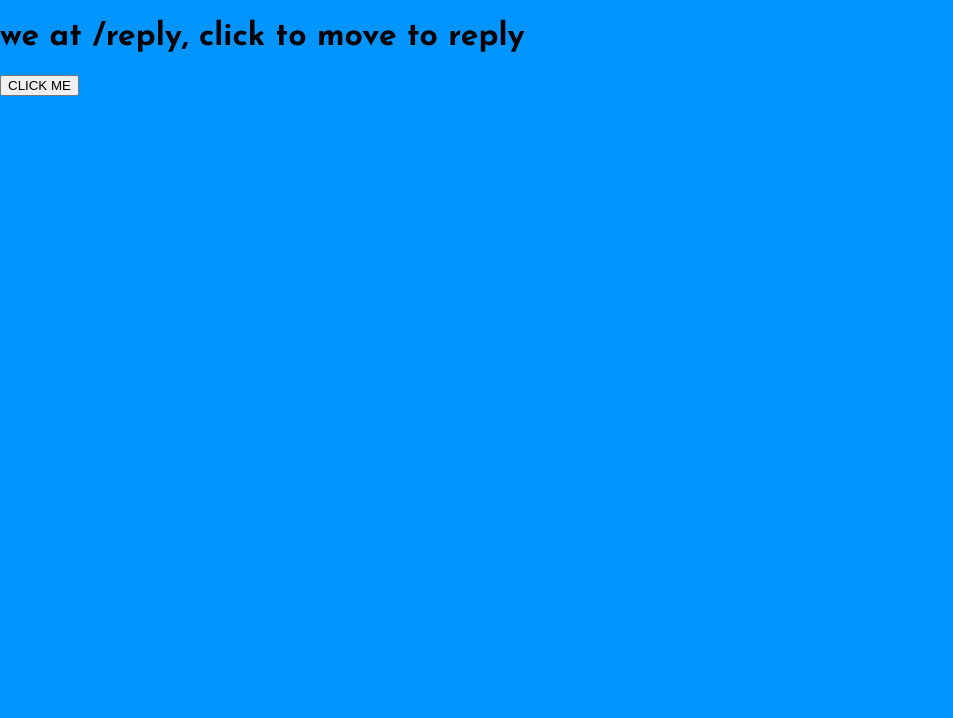
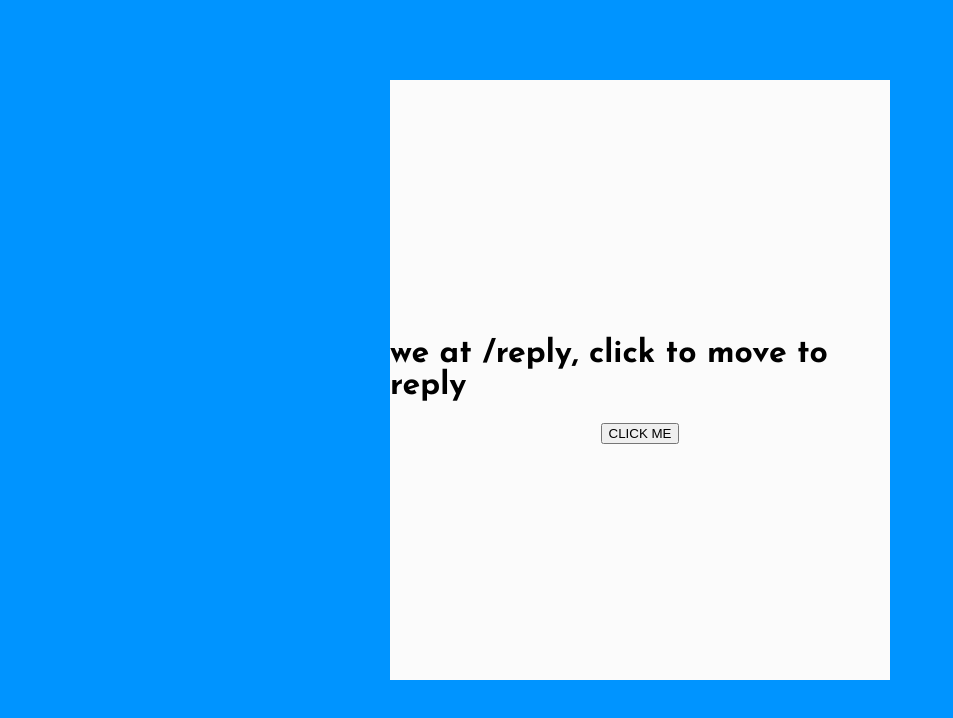
Before and after one commit to JohLeo/cake-crumbs, a React (Create React App) app in the folder my-app/: page /darling in a window 1280 px wide. Shown: the top 718 px of the page, without its empty margins (0-953 px from the left). Built offline with nearby package versions, Linux system fonts and the light colour scheme.

Commit message:
setting up letter styling

```diff
--- a/my-app/src/components/Darling.tsx
+++ b/my-app/src/components/Darling.tsx
@@ -1,5 +1,6 @@
 import React from 'react';
 import { useNavigate } from 'react-router-dom';
+import { LetContainer, Letter } from '../components/style/darling-style';
 
 const Darling: React.FC = () => {
   const navigate = useNavigate();
@@ -9,10 +10,14 @@ const Darling: React.FC = () => {
   };
 
   return (
-    <div>
-      <h1> we at /reply, click to move to reply </h1>
-      <button onClick={handleClick}> CLICK ME </button>
-    </div>
+    <LetContainer>
+
+      <Letter>
+        <h1> we at /reply, click to move to reply </h1>
+        <button onClick={handleClick}> CLICK ME </button>
+      </Letter>
+
+    </LetContainer>
   )
 }
 
--- a/my-app/src/components/PassInput.tsx
+++ b/my-app/src/components/PassInput.tsx
@@ -7,7 +7,7 @@ import {
   Lab,
   Inp,
   Button
-} from './style/pass';
+} from './style/pass-style';
 
 interface PassInputProps {
   onSubmit: (password: string) => void;
--- /dev/null
+++ b/my-app/src/components/style/darling-style.tsx
@@ -0,0 +1,19 @@
+
+import styled from 'styled-components';
+
+export const LetContainer = styled.div`
+  display: flex;
+  justify-content: center;
+  align-content: center;
+  margin-top: 10vh;
+`;
+
+export const Letter = styled.div`
+  display: flex;
+  flex-direction: column;
+  justify-content: center;
+  align-items: center;
+  background-color: #FBFBFB;
+  width: 500px;
+  height: 600px;
+`;
--- a/my-app/src/components/style/my-love.tsx
+++ b/my-app/src/components/style/my-love.tsx
@@ -58,7 +58,8 @@ export const Heart = styled(({ pulsate, ...props }: HeartProps & React.ImgHTMLAt
   position: absolute;
   top: 290px;
   margin: 25px;
-  animation: ${({ pulsate }) => (pulsate ? css`${startHeart} 1s ease` : 'none')};
+  cursor: pointer;
+  animation: ${({ pulsate }) => (pulsate ? css`${startHeart} 0.8s ease` : 'none')};
 
   &:hover {
     animation: ${pulsHeart} 1s ease infinite;
@@ -81,9 +82,9 @@ export const HeartBeat: React.FC = () => {
     if (password === correctPassword) {
       navigate('/darling');
     } else if (incorrectAttempts + 1 >= 5) {
-      alert('Odd... one would believe mylove should know this password.');
+      alert('Odd... I belive mylove should know this password!');
     } else if (incorrectAttempts + 1 >= 3) {
-      alert('Are you not the one? To whom did I send this?');
+      alert('Are you not the one, to whom did I send this?');
       setIncorrectAttempts((prevAttempts) => prevAttempts + 1);
     } else {
       alert('Oh no, incorrect password. Please try again.');
```
Also changed, not shown: my-app/src/components/style/pass-style.tsx (renamed from my-app/src/components/style/pass.tsx), 2 other files (tests, documents, lock files or other folders).
